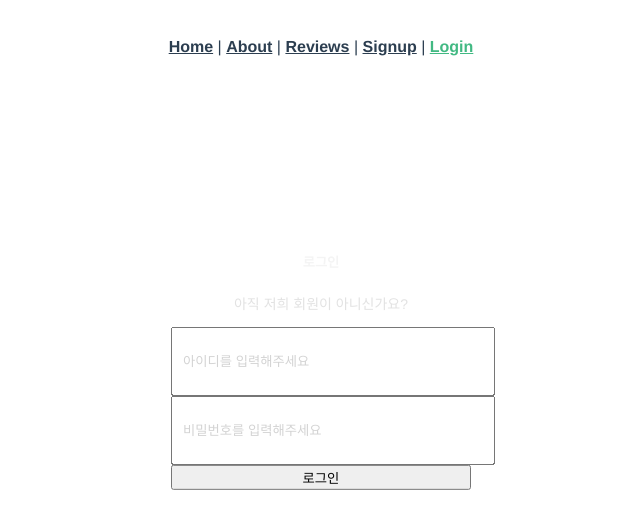
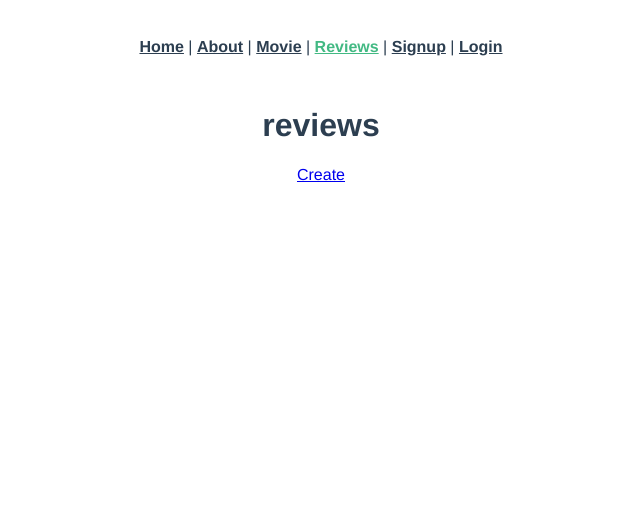
Before and after one commit to columnful/columnful-front, a Vue app: page /reviews in a window 1280 px wide. Before the commit this address led to /accouts/login. Shown: the top 528 px of the page, without its empty margins (319-959 px from the left). Built offline with nearby package versions, Linux system fonts and the light colour scheme.

Commit message:
feat: movie-index

```diff
--- a/src/App.vue
+++ b/src/App.vue
@@ -3,7 +3,8 @@
     <div id="nav">
       <router-link to="/">Home</router-link> |
       <router-link to="/about">About</router-link> |
-      <router-link to="/reviews">Reviews</router-link> |
+      <router-link :to="{name: 'Movie'}">Movie</router-link> |
+      <router-link :to="{name: 'Reviews'}">Reviews</router-link> |
       <span v-if="isLogin">
         <router-link @click.native="logout" to="#">Logout</router-link>
       </span>
--- a/src/components/ReviewList.vue
+++ b/src/components/ReviewList.vue
@@ -53,13 +53,18 @@ export default {
         })
     },
   },
-  created: function () {
-    if (localStorage.getItem('jwt')) {
-      this.getReviews()
-    } else {
-      this.$router.push({name: 'Login'})
-    }
-  }
+  /*
+  login 해야만 review 게시판을 접근할 수 있는 기능을 주석 처리한 이유
+  : 실제 우리 서비스에서 로그인 해야만 보여주는게 이익이 될지, 로그인 없이 보여주는 게 이익이 될지 모르고
+    개발 단게에서는 불편할 수 있어 주석 처리 하였습니다.
+  */
+  // created: function () {
+  //   if (localStorage.getItem('jwt')) {
+  //     this.getReviews()
+  //   } else {
+  //     this.$router.push({name: 'Login'})
+  //   }
+  // }
 
 }
 </script>
--- a/src/router/index.js
+++ b/src/router/index.js
@@ -1,11 +1,12 @@
 import Vue from 'vue'
 import VueRouter from 'vue-router'
-import Home from '../views/Home.vue'
-import Reviews from '../views/Reviews.vue'
-import About from '../views/About.vue'
+import Home from '@/views/Home.vue'
+import About from '@/views/About.vue'
+import Movie  from '@/views/Movie.vue'
+import Reviews from '@/views/Reviews.vue'
 import Signup from '@/views/accounts/Signup'
 import Login from '@/views/accounts/Login'
-import CreateReview from '../views/CreateReview.vue'
+import CreateReview from '@/views/CreateReview.vue'
 
 Vue.use(VueRouter)
 
@@ -19,6 +20,11 @@ const routes = [
     path: '/about',
     name: 'About',
     component: About,
+  },
+  {
+    path: '/movie',
+    name: 'Movie',
+    component: Movie,
   },
   {
     path: '/reviews',
--- /dev/null
+++ b/src/views/Movie.vue
@@ -0,0 +1,15 @@
+<template>
+  <div>
+    <h1>Movie</h1>
+  </div>
+</template>
+
+<script>
+export default {
+  name: 'Movie',
+}
+</script>
+
+<style>
+
+</style>
--- a/src/views/Reviews.vue
+++ b/src/views/Reviews.vue
@@ -74,13 +74,18 @@ export default {
           })
       },
   },
-  created: function () {
-    if (localStorage.getItem('jwt')) {
-      console.log('hi')
-    } else {
-      this.$router.push({ name: 'Login' })
-    }
-  },
+   /*
+  login 해야만 review 게시판을 접근할 수 있는 기능을 주석 처리한 이유
+  : 실제 우리 서비스에서 로그인 해야만 보여주는게 이익이 될지, 로그인 없이 보여주는 게 이익이 될지 모르고
+    개발 단게에서는 불편할 수 있어 주석 처리 하였습니다.
+  */
+  // created: function () {
+  //   if (localStorage.getItem('jwt')) {
+  //     console.log('hi')
+  //   } else {
+  //     this.$router.push({ name: 'Login' })
+  //   }
+  // },
 
 
 }
```
